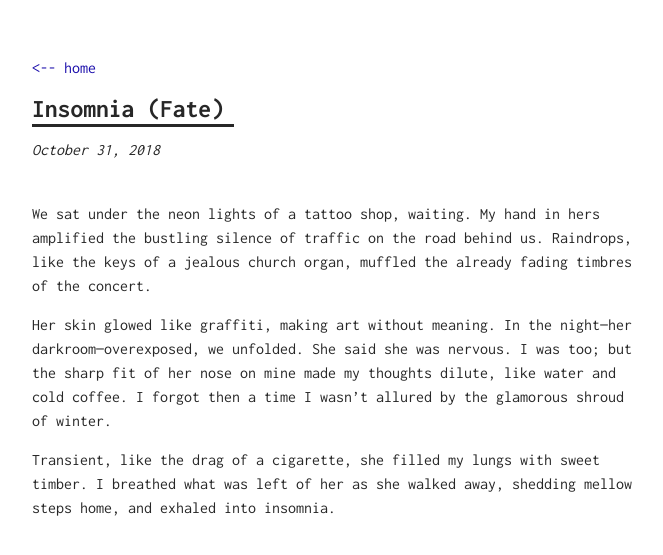
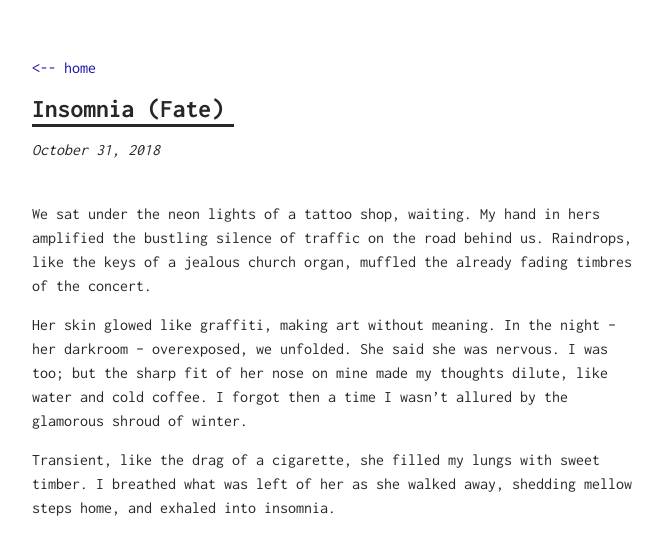
Before and after one commit to ordinarythings/ordinarythings.github.io, a Jekyll site: the page built from _posts/2018-10-31-Insomnia-Fate.md, in a window 1280 px wide. Shown: the top 555 px of the page, without its empty margins (308-971 px from the left). Built offline with Jekyll 4.4.1, drawn with Linux system fonts in a browser that asks for light colours.

```diff
--- a/_posts/2018-10-31-Insomnia-Fate.md
+++ b/_posts/2018-10-31-Insomnia-Fate.md
@@ -6,6 +6,6 @@ type: Story
 
 We sat under the neon lights of a tattoo shop, waiting. My hand in hers amplified the bustling silence of traffic on the road behind us. Raindrops, like the keys of a jealous church organ, muffled the already fading timbres of the concert.
 
-Her skin glowed like graffiti, making art without meaning. In the night—her darkroom—overexposed, we unfolded. She said she was nervous. I was too; but the sharp fit of her nose on mine made my thoughts dilute, like water and cold coffee. I forgot then a time I wasn't allured by the glamorous shroud of winter.
+Her skin glowed like graffiti, making art without meaning. In the night -- her darkroom -- overexposed, we unfolded. She said she was nervous. I was too; but the sharp fit of her nose on mine made my thoughts dilute, like water and cold coffee. I forgot then a time I wasn't allured by the glamorous shroud of winter.
 
 Transient, like the drag of a cigarette, she filled my lungs with sweet timber. I breathed what was left of her as she walked away, shedding mellow steps home, and exhaled into insomnia.
```
